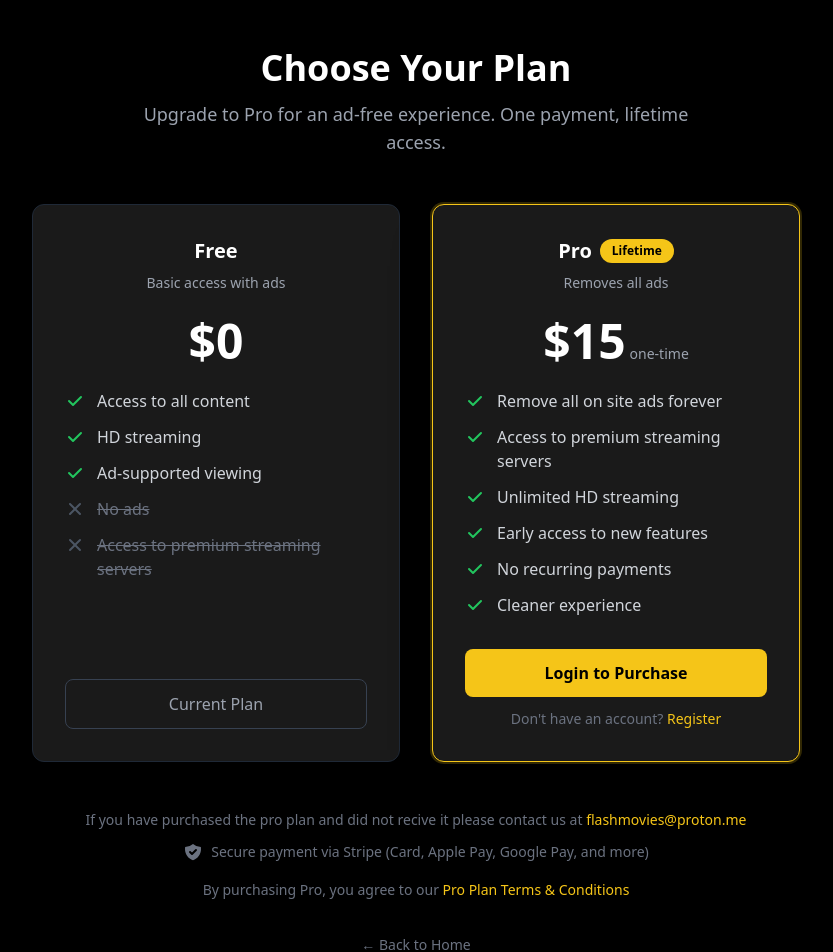
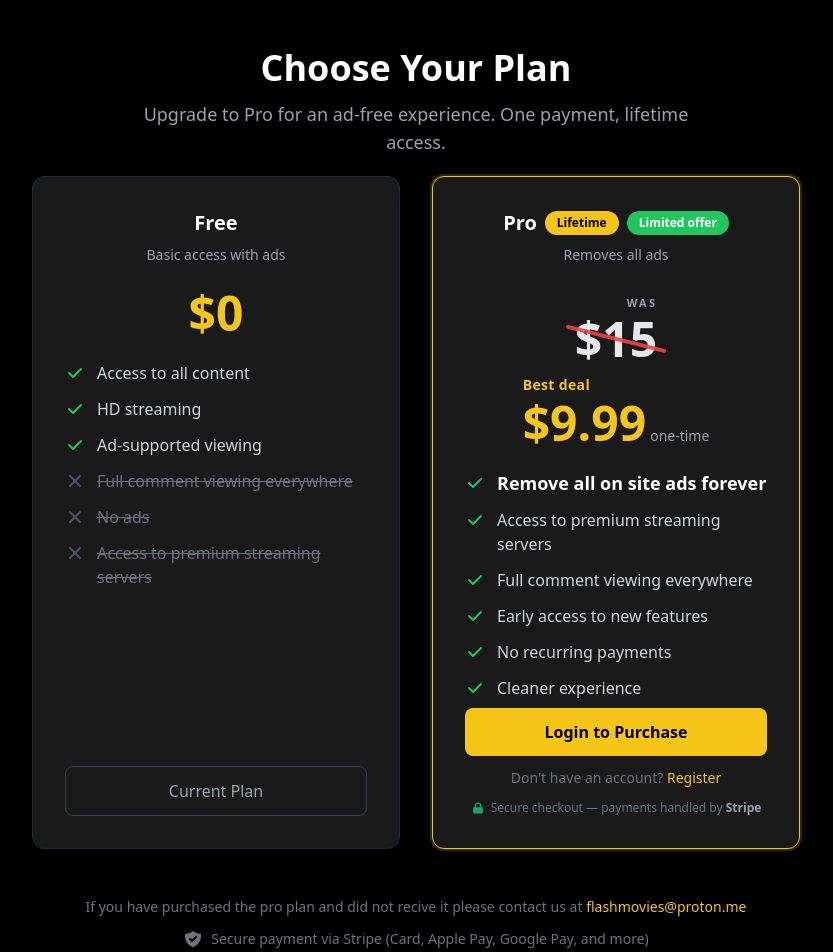
Before and after one commit to nejcgm/flashmovies, a React (Vite) app in the folder apps/web/: page /payments/plans in a window 1280 px wide. Shown: the top 952 px of the page, without its empty margins (224-1057 px from the left). Built offline with nearby package versions, Linux system fonts and the light colour scheme; no server answers.

Commit message:
discount the price to 9.99

```diff
--- a/apps/web/src/components/ProBanner.tsx
+++ b/apps/web/src/components/ProBanner.tsx
@@ -84,6 +84,9 @@ const ProBanner: React.FC = () => {
     return null;
   }
 
+  const compareAtDisplay = '$15';
+  const priceDisplay = '$9.99';
+
   return (
     <>
       <div ref={placeholderRef} className="mx-2 mb-2 sm:mx-0 mt-1 sm:mt-2">
@@ -97,56 +100,117 @@ const ProBanner: React.FC = () => {
         >
           <div className={isSticky ? 'max-w-[1314px] mx-auto' : ''}>
             <Link
-              to="payments/plans"
+              to="/payments/plans"
               className={`block bg-gradient-to-r from-[#1a1a1a] via-[#2a2a2a] to-[#1a1a1a] border border-[#f5c518]/30 hover:border-[#f5c518]/60 transition-colors ${
                 isSticky ? 'rounded-lg shadow-2xl shadow-[#f5c518]/10' : 'rounded-lg'
               }`}
             >
-              <div className="px-3 py-2 sm:py-2.5 flex items-center justify-between gap-2">
-                <div className="flex items-center gap-2 sm:gap-3 flex-1 min-w-0">
-                  {/* Crown icon */}
-                  <div className="flex-shrink-0 w-8 h-8 sm:w-9 sm:h-9 rounded-full bg-gradient-to-br from-[#f5c518] to-[#d4a516] flex items-center justify-center">
-                    <span className="text-base sm:text-lg">👑</span>
+              <div className="relative px-4 py-3 sm:px-5 sm:py-3.5 flex flex-wrap items-center justify-between gap-x-3 gap-y-3">
+                <div className="flex flex-1 min-w-0 items-center gap-3 sm:gap-4">
+                  <div
+                    className="flex h-11 w-11 shrink-0 items-center justify-center rounded-full border border-[#f5c518]/45 bg-black/25 text-[#f5c518] sm:h-12 sm:w-12"
+                    aria-hidden
+                  >
+                    <svg
+                      className="h-5 w-5 sm:h-6 sm:w-6"
+                      viewBox="0 0 24 24"
+                      fill="none"
+                      stroke="currentColor"
+                      strokeWidth="1.5"
+                      strokeLinecap="round"
+                      strokeLinejoin="round"
+                    >
+                      <path d="M2 18V14.5l3-5.5 3.5 3L12 7l3.5 5 3.5-3 3 5.5V18H2Z" />
+                    </svg>
                   </div>
-
-                  <div className="flex-1 min-w-0">
+                  <div className="min-w-0 flex-1">
                     <div className="flex items-center gap-2 flex-wrap">
-                      <h3 className="text-white font-semibold text-xs sm:text-sm">
+                      <h3 className="text-white font-bold text-sm sm:text-base">
                         {isLoggedIn ? 'Upgrade to Pro' : 'Go Ad-Free with Pro'}
                       </h3>
-                      <span className="px-1.5 py-0.5 text-[9px] sm:text-[10px] font-semibold bg-[#f5c518] text-black rounded-full">
-                        $15 Lifetime
+                      <span className="px-2 py-0.5 text-[10px] sm:text-[11px] font-semibold uppercase tracking-wide rounded-full bg-emerald-600 text-white">
+                        Limited offer
                       </span>
                     </div>
-                    <p className="text-gray-400 text-[10px] sm:text-xs truncate">
-                      No ads, premium servers, best quality
+                    <p className="text-gray-400 text-xs sm:text-sm mt-0.5 line-clamp-2 sm:line-clamp-none">
+                      No ads, premium servers, full comment viewing, best quality
+                    </p>
+                    <p className="mt-1.5 flex items-center gap-1.5 text-[10px] sm:text-[11px] text-gray-500">
+                      <svg
+                        className="h-3.5 w-3.5 shrink-0 text-emerald-500/90"
+                        viewBox="0 0 20 20"
+                        fill="currentColor"
+                        aria-hidden
+                      >
+                        <path
+                          fillRule="evenodd"
+                          d="M5 9V7a5 5 0 0110 0v2a2 2 0 012 2v5a2 2 0 01-2 2H5a2 2 0 01-2-2v-5a2 2 0 012-2zm8-2v2H7V7a3 3 0 016 0z"
+                          clipRule="evenodd"
+                        />
+                      </svg>
+                      <span>
+                        Secure checkout — payments handled by{' '}
+                        <span className="font-semibold text-gray-400">Stripe</span>
+                      </span>
                     </p>
                   </div>
                 </div>
 
-                {/* CTA Button */}
+                {/* Price block — aligned with plans / PlanCard */}
+                <div className="flex items-center gap-3 sm:gap-4 flex-shrink-0 w-full sm:w-auto justify-between sm:justify-end">
+                  <div className="rounded-lg border border-[#f5c518]/35 bg-black/40 px-3 py-2 sm:px-3.5 sm:py-2.5 shadow-inner shadow-black/20">
+                    <span className="mb-1.5 block text-[10px] sm:text-xs font-semibold tracking-wide text-[#f5c518]">
+                      Best deal
+                    </span>
+                    <div className="flex flex-row flex-wrap items-end gap-3 sm:gap-4">
+                      <div className="inline-flex flex-col gap-0.5">
+                        <div className="text-right">
+                          <span className="text-[9px] sm:text-[10px] font-semibold uppercase tracking-[0.18em] text-gray-400">
+                            Was
+                          </span>
+                        </div>
+                        <span
+                          className="relative inline-block text-base sm:text-lg font-bold tabular-nums text-gray-200 leading-none"
+                          aria-label={`Previously ${compareAtDisplay}`}
+                        >
+                          {compareAtDisplay}
+                          <span
+                            className="pointer-events-none absolute left-1/2 top-1/2 h-[0.09em] w-[125%] -translate-x-1/2 -translate-y-1/2 rotate-[14deg] rounded-full bg-red-500/90"
+                            aria-hidden
+                          />
+                        </span>
+                      </div>
+                      <div className="flex flex-wrap items-baseline gap-x-1.5 gap-y-0">
+                        <span className="text-2xl sm:text-3xl font-bold tabular-nums text-[#f5c518] leading-none">
+                          {priceDisplay}
+                        </span>
+                        <span className="text-[10px] sm:text-xs text-gray-400">Lifetime</span>
+                      </div>
+                    </div>
+                  </div>
+
                   <div className="flex items-center gap-2 flex-shrink-0">
-                  <span className="hidden sm:inline-flex items-center gap-1 px-3 py-1.5 bg-[#f5c518] hover:bg-[#d4a516] text-black font-semibold text-xs rounded-md transition-colors">
+                    <span className="hidden sm:inline-flex items-center gap-1.5 px-4 py-2 bg-[#f5c518] hover:bg-[#d4a516] text-black font-bold text-sm rounded-lg transition-colors shadow-md shadow-black/20">
                       Get Pro
-                    <svg xmlns="http://www.w3.org/2000/svg" className="w-3.5 h-3.5" viewBox="0 0 20 20" fill="currentColor">
+                      <svg xmlns="http://www.w3.org/2000/svg" className="w-4 h-4" viewBox="0 0 20 20" fill="currentColor">
                         <path fillRule="evenodd" d="M10.293 3.293a1 1 0 011.414 0l6 6a1 1 0 010 1.414l-6 6a1 1 0 01-1.414-1.414L14.586 11H3a1 1 0 110-2h11.586l-4.293-4.293a1 1 0 010-1.414z" clipRule="evenodd" />
                       </svg>
                     </span>
-                  <span className="sm:hidden text-[#f5c518] font-semibold text-[10px]">
+                    <span className="sm:hidden text-[#f5c518] font-bold text-xs whitespace-nowrap">
                       Get Pro →
                     </span>
-                </div>
-
-                {/* Dismiss button */}
                     <button
+                      type="button"
                       onClick={handleDismiss}
-                  className="p-1 text-gray-500 hover:text-white transition-colors"
+                      className="absolute bottom-2 right-2 z-10 p-1.5 text-gray-500 hover:text-white transition-colors rounded-md hover:bg-white/5 sm:static sm:bottom-auto sm:right-auto sm:z-auto"
                       aria-label="Dismiss banner"
                     >
-                  <svg xmlns="http://www.w3.org/2000/svg" className="w-3.5 h-3.5" viewBox="0 0 20 20" fill="currentColor">
+                      <svg xmlns="http://www.w3.org/2000/svg" className="w-4 h-4" viewBox="0 0 20 20" fill="currentColor">
                         <path fillRule="evenodd" d="M4.293 4.293a1 1 0 011.414 0L10 8.586l4.293-4.293a1 1 0 111.414 1.414L11.414 10l4.293 4.293a1 1 0 01-1.414 1.414L10 11.414l-4.293 4.293a1 1 0 01-1.414-1.414L8.586 10 4.293 5.707a1 1 0 010-1.414z" clipRule="evenodd" />
                       </svg>
                     </button>
+                  </div>
+                </div>
               </div>
             </Link>
           </div>
--- a/apps/web/src/components/common/PageHeader.tsx
+++ b/apps/web/src/components/common/PageHeader.tsx
@@ -8,7 +8,7 @@ interface PageHeaderProps {
 
 const PageHeader: React.FC<PageHeaderProps> = ({ title, subtitle, className = '' }) => {
   return (
-    <div className={`text-center mb-8 sm:mb-12 ${className}`}>
+    <div className={`text-center mb-8 sm:mb-12 md:mb-5 ${className}`}>
       <h1 className="text-3xl sm:text-4xl font-bold text-white mb-3">{title}</h1>
       {subtitle && <p className="text-gray-400 text-base sm:text-lg max-w-xl mx-auto">{subtitle}</p>}
     </div>
--- a/apps/web/src/components/payments/PlanCard.tsx
+++ b/apps/web/src/components/payments/PlanCard.tsx
@@ -4,11 +4,13 @@ import { Card, Badge } from '../common';
 interface PlanFeature {
   text: string;
   included: boolean;
+  emphasized?: boolean;
 }
 
 interface PlanCardProps {
   name: string;
   price: number;
+  compareAtPrice?: number;
   currency?: string;
   description?: string;
   features: PlanFeature[];
@@ -20,6 +22,7 @@ interface PlanCardProps {
 const PlanCard: React.FC<PlanCardProps> = ({
   name,
   price,
+  compareAtPrice,
   currency = 'USD',
   description,
   features,
@@ -32,6 +35,7 @@ const PlanCard: React.FC<PlanCardProps> = ({
       style: 'currency',
       currency: currency,
       minimumFractionDigits: 0,
+      maximumFractionDigits: 2,
     }).format(amount);
   };
 
@@ -39,23 +43,74 @@ const PlanCard: React.FC<PlanCardProps> = ({
     <Card highlighted={highlighted} className="flex flex-col h-full">
       {/* Header */}
       <div className="text-center mb-6">
-        <div className="flex items-center justify-center gap-2 mb-2">
+        <div className="flex items-center justify-center gap-2 mb-2 flex-wrap">
           <h3 className="text-xl font-bold text-white">{name}</h3>
           {isLifetime && <Badge variant="primary">Lifetime</Badge>}
+          {compareAtPrice != null && compareAtPrice > price && (
+            <Badge variant="success">Limited offer</Badge>
+          )}
         </div>
         {description && <p className="text-gray-400 text-sm">{description}</p>}
       </div>
 
       {/* Price */}
-      <div className="text-center mb-6">
-        <div className="flex items-baseline justify-center gap-1">
-          <span className="text-4xl sm:text-5xl font-bold text-white">{formatPrice(price)}</span>
-          {isLifetime && <span className="text-gray-400 text-sm">one-time</span>}
+      <div className="mb-6 flex justify-center">
+        <div
+          className={`flex flex-col ${
+            compareAtPrice != null && compareAtPrice > price
+              ? 'items-start gap-3 text-left w-max'
+              : 'items-center text-center'
+          }`}
+        >
+          {compareAtPrice != null && compareAtPrice > price && (
+            <div className="inline-flex flex-col gap-0.5 self-center">
+              <div className="text-right">
+                <span className="text-[11px] font-semibold uppercase tracking-[0.2em] text-gray-400">
+                  Was
+                </span>
+              </div>
+              <div className="text-center">
+                <span
+                  className="relative inline-block text-4xl sm:text-5xl font-bold tabular-nums text-gray-200"
+                  aria-label={`Previously ${formatPrice(compareAtPrice)}`}
+                >
+                  {formatPrice(compareAtPrice)}
+                  <span
+                    className="pointer-events-none absolute left-1/2 top-1/2 h-[0.09em] w-[125%] -translate-x-1/2 -translate-y-1/2 rotate-[14deg] rounded-full bg-red-500/90"
+                    aria-hidden
+                  />
+                </span>
+              </div>
+            </div>
+          )}
+          <div
+            className={`flex flex-col gap-1 ${
+              compareAtPrice != null && compareAtPrice > price ? 'items-start' : 'items-center'
+            }`}
+          >
+            {compareAtPrice != null && compareAtPrice > price && (
+              <span className="text-sm font-semibold tracking-wide text-[#f5c518]">
+                Best deal
+              </span>
+            )}
+            <div
+              className={`flex flex-wrap items-baseline gap-x-1 gap-y-0 ${
+                compareAtPrice != null && compareAtPrice > price
+                  ? 'justify-start'
+                  : 'justify-center'
+              }`}
+            >
+              <span className="text-4xl sm:text-5xl font-bold text-[#f5c518] tabular-nums">
+                {formatPrice(price)}
+              </span>
+              {isLifetime && <span className="text-gray-400 text-sm">one-time</span>}
+            </div>
+          </div>
         </div>
       </div>
 
       {/* Features */}
-      <ul className="space-y-3 mb-8 flex-grow">
+      <ul className="space-y-3 mb-0 flex-grow">
         {features.map((feature, index) => (
           <li key={index} className="flex items-start gap-3">
             {feature.included ? (
@@ -67,16 +122,45 @@ const PlanCard: React.FC<PlanCardProps> = ({
                 <path fillRule="evenodd" d="M4.293 4.293a1 1 0 011.414 0L10 8.586l4.293-4.293a1 1 0 111.414 1.414L11.414 10l4.293 4.293a1 1 0 01-1.414 1.414L10 11.414l-4.293 4.293a1 1 0 01-1.414-1.414L8.586 10 4.293 5.707a1 1 0 010-1.414z" clipRule="evenodd" />
               </svg>
             )}
-            <span className={feature.included ? 'text-gray-300' : 'text-gray-500 line-through'}>
+            <span
+              className={
+                feature.emphasized
+                  ? feature.included
+                    ? 'text-[calc(1em+2px)] font-semibold text-white leading-snug'
+                    : 'text-[calc(1em+2px)] font-semibold text-gray-500 line-through leading-snug'
+                  : feature.included
+                    ? 'text-gray-300'
+                    : 'text-gray-500 line-through'
+              }
+            >
               {feature.text}
             </span>
           </li>
         ))}
       </ul>
 
-      {/* Action Button / PayPal */}
-      <div className="mt-auto">
+      <div className="mt-auto flex flex-col gap-3 pt-2">
         {children}
+        {isLifetime && (
+          <p className="flex items-center justify-center gap-1.5 text-center text-[11px] sm:text-xs text-gray-500">
+            <svg
+              className="h-3.5 w-3.5 shrink-0 text-emerald-500/90"
+              viewBox="0 0 20 20"
+              fill="currentColor"
+              aria-hidden
+            >
+              <path
+                fillRule="evenodd"
+                d="M5 9V7a5 5 0 0110 0v2a2 2 0 012 2v5a2 2 0 01-2 2H5a2 2 0 01-2-2v-5a2 2 0 012-2zm8-2v2H7V7a3 3 0 016 0z"
+                clipRule="evenodd"
+              />
+            </svg>
+            <span>
+              Secure checkout — payments handled by{' '}
+              <span className="font-semibold text-gray-400">Stripe</span>
+            </span>
+          </p>
+        )}
       </div>
     </Card>
   );
--- a/apps/web/src/config/streamingProviders.ts
+++ b/apps/web/src/config/streamingProviders.ts
@@ -7,11 +7,13 @@ export interface StreamingProvider {
   params?: string;
   isPremium?: boolean;
 }
+//one day
+//https://player2.autoembed.app/embed/${type}/${movieId}
 
 export const STREAMING_PROVIDERS: StreamingProvider[] = [
   {
     name: "Premium",
-    url: (type: string, movieId: string) => `https://player2.autoembed.cc/embed/${type}/${movieId}`,
+    url: (type: string, movieId: string) => `https://player.autoembed.app/embed/${type}/${movieId}`,
     isEpisodeSlugPartOfSlug: true,
     params: `color=EAB308&autoplay=true`,
     priority: 3,
@@ -20,7 +22,7 @@ export const STREAMING_PROVIDERS: StreamingProvider[] = [
   },
   {
     name: "Premium Backup",
-    url: (type: string, movieId: string) => `https://player.autoembed.cc/embed/${type}/${movieId}`,
+    url: (type: string, movieId: string) => `https://player.autoembed.app/embed/${type}/${movieId}`,
     isEpisodeSlugPartOfSlug: true,
     params: `color=EAB308&autoplay=true`,
     priority: 3,
--- a/apps/web/src/pages/full-movie/components/ProviderButton.tsx
+++ b/apps/web/src/pages/full-movie/components/ProviderButton.tsx
@@ -8,6 +8,8 @@ interface ProviderButtonProps {
   className?: string;
   isPremium?: boolean;
   isLocked?: boolean;
+  /** Tiny strike + sale price for non‑Pro users (matches plans promo). */
+  showDiscountCallout?: boolean;
 }
 
 const ProviderButton = ({
@@ -18,10 +20,11 @@ const ProviderButton = ({
   className,
   isPremium = false,
   isLocked = false,
+  showDiscountCallout = false,
 }: ProviderButtonProps) => {
   return (
     <button
-      className={`${className} bg-gray-200 hover:bg-gray-300 text-gray-800 font-semibold py-1.5 px-2 sm:py-2 sm:px-4 text-sm sm:text-base rounded shadow flex items-center gap-1.5`}
+      className={`${className} bg-gray-200 hover:bg-gray-300 text-gray-800 font-semibold py-1.5 px-2 sm:py-2 sm:px-4 text-sm sm:text-base rounded shadow flex flex-wrap items-center gap-1 sm:gap-1.5`}
       style={{...style }}
       key={provider}
       onClick={() => updateProvider(url)}
@@ -29,11 +32,19 @@ const ProviderButton = ({
       type="button"
     >
       {isPremium && (
-        <span className="text-xs sm:text-sm">
+        <span className="text-xs sm:text-sm shrink-0">
           {isLocked ? '🔒' : '👑'}
         </span>
       )}
-      {provider}
+      <span className="min-w-0 leading-tight">{provider}</span>
+      {showDiscountCallout && (
+        <span className="inline-flex items-baseline gap-0.5 rounded border border-amber-500/50 bg-black/35 px-1 py-0.5 sm:px-1.5 shrink-0">
+          <span className="text-[8px] sm:text-[9px] font-semibold tabular-nums text-gray-200 line-through decoration-red-500/90 decoration-1">
+            $15
+          </span>
+          <span className="text-[9px] sm:text-[10px] font-bold tabular-nums text-amber-200">$9.99</span>
+        </span>
+      )}
     </button>
   );
 };
--- a/apps/web/src/pages/full-movie/components/ProviderComponent.tsx
+++ b/apps/web/src/pages/full-movie/components/ProviderComponent.tsx
@@ -122,6 +122,7 @@ const ProviderComponent = ({
               }
               isPremium={provider.isPremium}
               isLocked={provider.isPremium && !isPro}
+              showDiscountCallout={provider.isPremium && !isPro}
             />
           ))}
         </div>
--- a/apps/web/src/pages/payments/plans.tsx
+++ b/apps/web/src/pages/payments/plans.tsx
@@ -63,9 +63,9 @@ const PlansPage: React.FC = () => {
   }, [searchParams, setSearchParams, refreshUser]);
 
   const lifetimeFeatures = [
-    { text: "Remove all on site ads forever", included: true },
+    { text: "Remove all on site ads forever", included: true, emphasized: true },
     { text: "Access to premium streaming servers", included: true },
-    { text: "Unlimited HD streaming", included: true },
+    { text: "Full comment viewing everywhere", included: true },
     { text: "Early access to new features", included: true },
     { text: "No recurring payments", included: true },
     { text: "Cleaner experience", included: true },
@@ -75,6 +75,7 @@ const PlansPage: React.FC = () => {
     { text: "Access to all content", included: true },
     { text: "HD streaming", included: true },
     { text: "Ad-supported viewing", included: true },
+    { text: "Full comment viewing everywhere", included: false },
     { text: "No ads", included: false },
     { text: "Access to premium streaming servers", included: false },
   ];
@@ -106,9 +107,9 @@ const PlansPage: React.FC = () => {
           </div>
         )}
 
-        {/* Plans Grid */}
+        {/* Plans Grid — Pro first on mobile, Free left on md+ */}
         <div className="grid md:grid-cols-2 gap-6 lg:gap-8 max-w-3xl mx-auto">
-          {/* Free Plan */}
+          <div className="order-2 md:order-1 h-full">
             <PlanCard
               name="Free"
               price={0}
@@ -125,11 +126,13 @@ const PlansPage: React.FC = () => {
                 </div>
               )}
             </PlanCard>
+          </div>
 
-          {/* Pro Lifetime Plan */}
+          <div className="order-1 md:order-2 h-full">
             <PlanCard
               name="Pro"
-            price={15}
+              price={9.99}
+              compareAtPrice={15}
               description="Removes all ads"
               features={lifetimeFeatures}
               isLifetime
@@ -187,6 +190,7 @@ const PlansPage: React.FC = () => {
               )}
             </PlanCard>
           </div>
+        </div>
 
         {/* Additional Info */}
         <div className="mt-12 text-center space-y-3">
```
Lines whose indentation alone changed are shown as unchanged.
